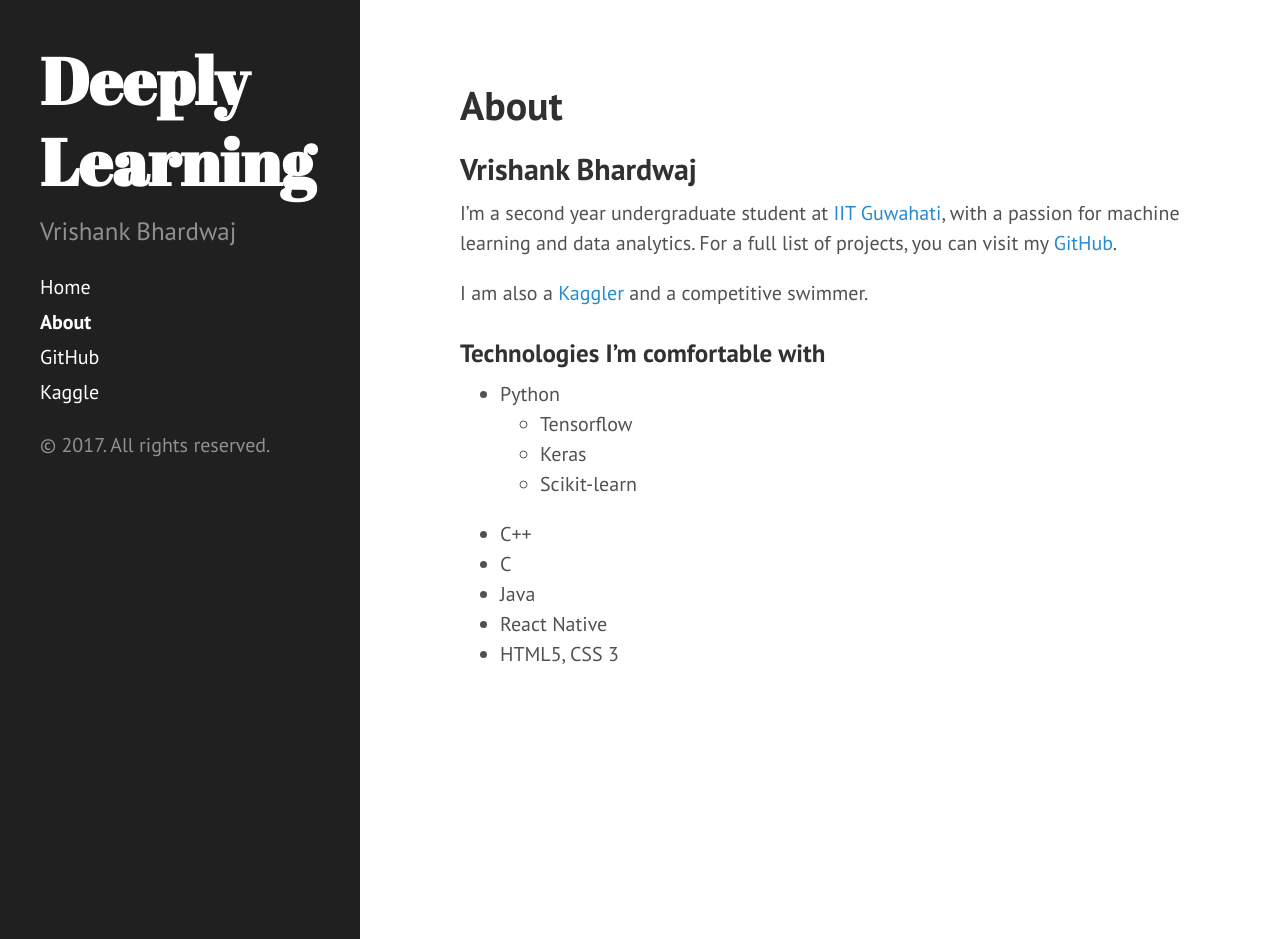
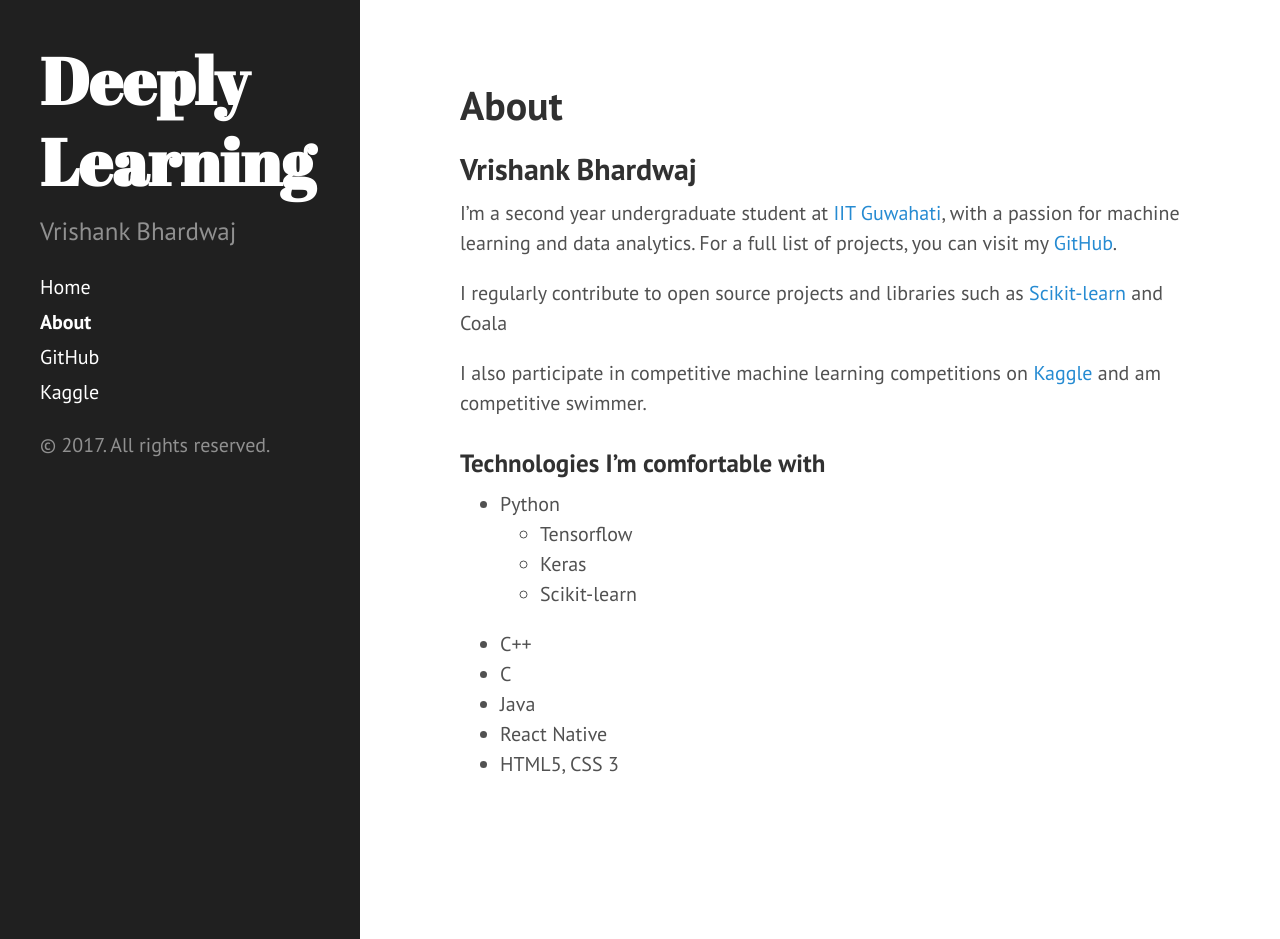
Before and after one commit to vrishank97/vrishank97.github.io, a Jekyll site: the page built from about.md, in a window 1280 px wide and 939 px high. Built offline with Jekyll 4.4.1, drawn with Linux system fonts in a browser that asks for light colours.

Commit message:
Update about.md

```diff
--- a/about.md
+++ b/about.md
@@ -7,7 +7,9 @@ title: About
 
 I'm a second year undergraduate student at <a href="http://www.iitg.ernet.in" target="_blank">IIT Guwahati</a>, with a passion for machine learning and data analytics. For a full list of projects, you can visit my <a href="https://github.com/vrishank97" target="_blank">GitHub</a>.
 
-I am also a <a href="https://www.kaggle.com/vrishank97" target="_blank">Kaggler</a> and a competitive swimmer.
+I regularly contribute to open source projects and libraries such as <a href="http://scikit-learn.org/dev/whats_new.html#code-and-documentation-contributors" target="_blank">Scikit-learn</a> and Coala
+
+I also participate in competitive machine learning competitions on <a href="https://www.kaggle.com/vrishank97" target="_blank">Kaggle</a> and am competitive swimmer.
 
 ### Technologies I'm comfortable with
 
```
